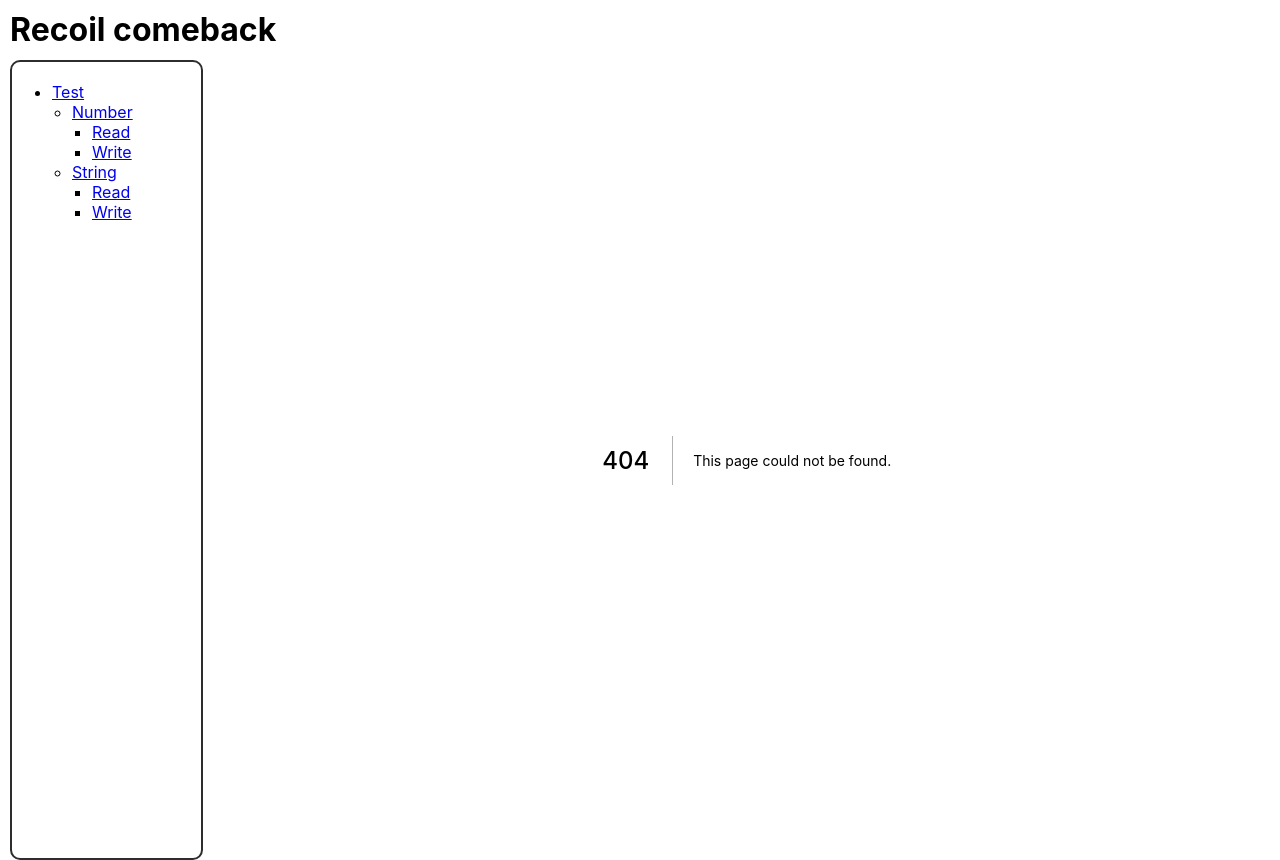
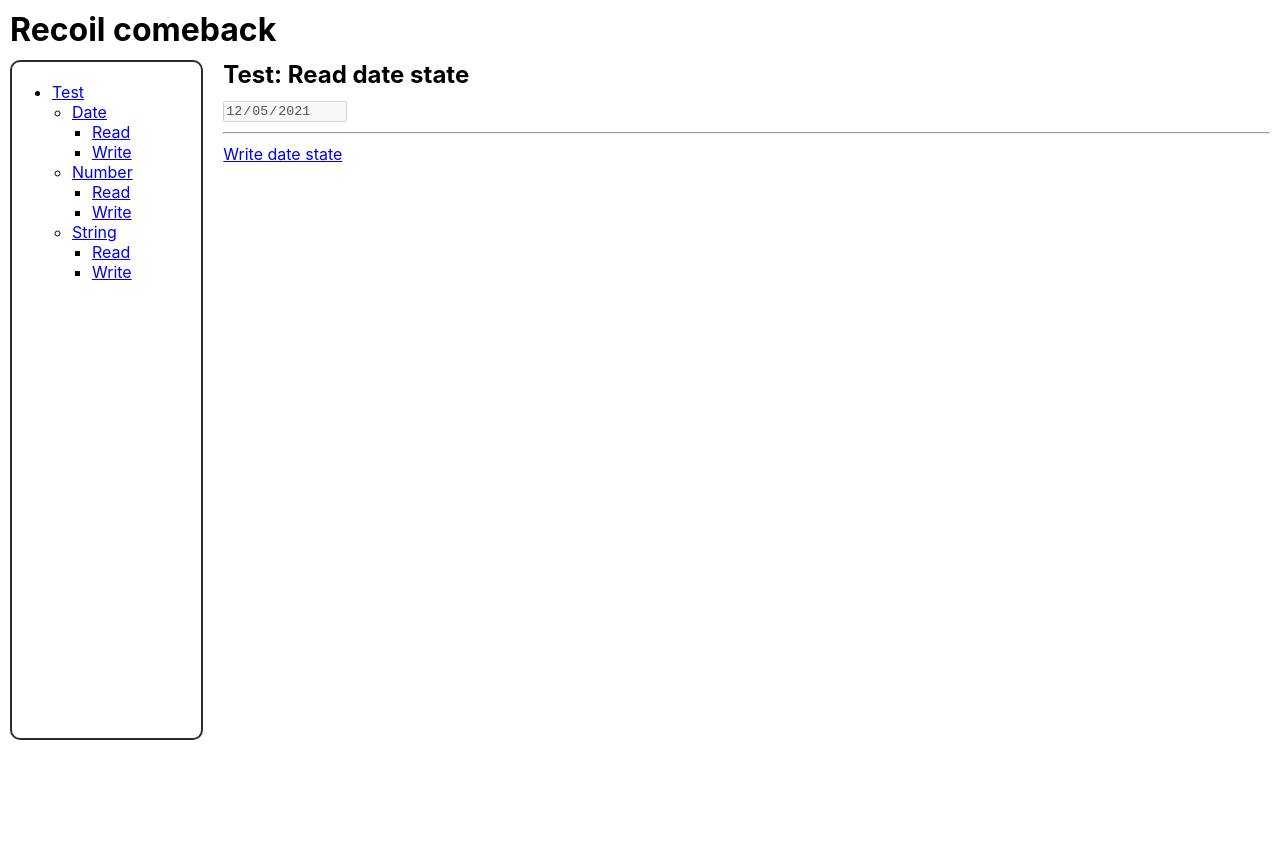
Before and after one commit to mtilda/recoil-comeback, a Next.js app: page /test/date/read in a window 1280 px wide. Before the commit this address had no page. After the commit the page ends 800 px from the top, so only its background shows below. Built offline with nearby package versions, Linux system fonts and the light colour scheme.

Commit message:
Create test for Date type

```diff
--- a/pages/_app.tsx
+++ b/pages/_app.tsx
@@ -21,6 +21,23 @@ const App: FC<AppProps> = ({ Component, pageProps }) => {
                 Test
               </Link>
               <ul>
+                <li>
+                  <Link href={routes.testDate}>
+                    Date
+                  </Link>
+                  <ul>
+                    <li>
+                      <Link href={routes.testDateRead}>
+                        Read
+                      </Link>
+                    </li>
+                    <li>
+                      <Link href={routes.testDateWrite}>
+                        Write
+                      </Link>
+                    </li>
+                  </ul>
+                </li>
                 <li>
                   <Link href={routes.testNumber}>
                     Number
--- /dev/null
+++ b/pages/test/date/read.tsx
@@ -0,0 +1,28 @@
+import { FC } from 'react';
+import { useRecoilValue } from 'recoil';
+import Link from 'next/link';
+import dateState from '../../../state/dateState';
+import routes from '../../../routes';
+
+const TestDateRead: FC = () => {
+  const date = useRecoilValue(dateState);
+  return (
+    <>
+      <h2>Test: <label htmlFor='write'>Read date state</label></h2>
+      <input
+        id='write'
+        type='date'
+        value={date.toISOString().split('T')[0]}
+        disabled
+      />
+      <hr />
+      <p>
+        <Link href={routes.testDateWrite}>
+          Write date state
+        </Link>
+      </p>
+    </>
+  );
+};
+
+export default TestDateRead;
--- a/routes.ts
+++ b/routes.ts
@@ -1,5 +1,8 @@
 const routes = {
   test: '/test',
+  testDate: '/test/date',
+  testDateRead: '/test/date/read',
+  testDateWrite: '/test/date/write',
   testNumber: '/test/number',
   testNumberRead: '/test/number/read',
   testNumberWrite: '/test/number/write',
--- /dev/null
+++ b/state/dateState.ts
@@ -0,0 +1,15 @@
+import { atom } from 'recoil';
+import { createComeback } from '../src';
+
+const dateState = atom<Date>({
+  key: 'dateState',
+  default: new Date(),
+  effects_UNSTABLE: [
+    ...( typeof window !== 'undefined'
+      ? [createComeback('comeback', sessionStorage)]
+      : []
+    ),
+  ],
+});
+
+export default dateState;
```
Also changed, not shown: pages/test/date/index.tsx (added, +11 -0 lines), pages/test/date/write.tsx (added, +29 -0 lines).
